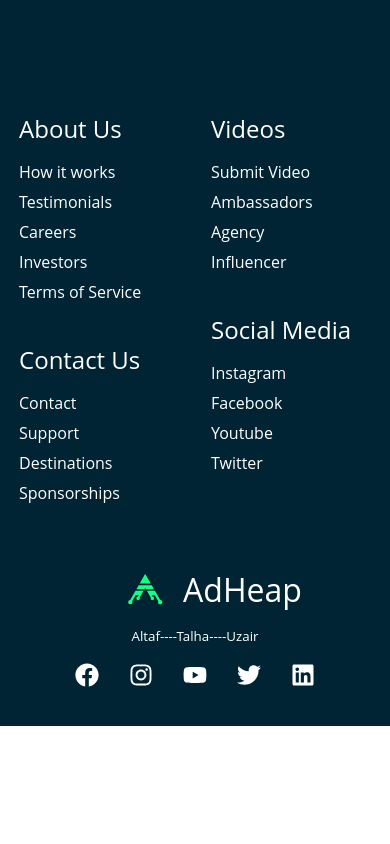
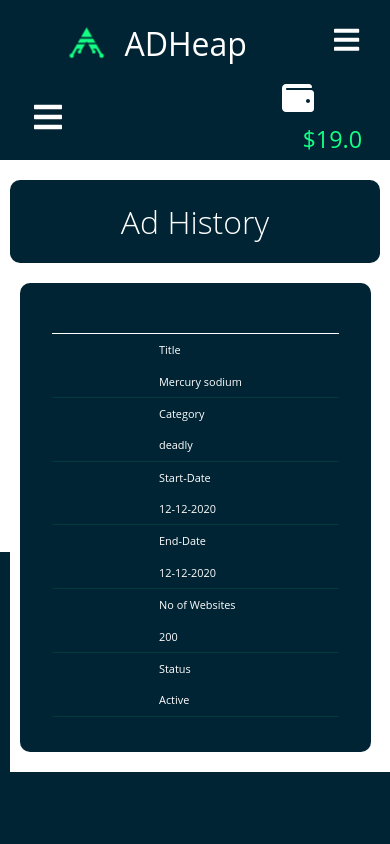
Before and after one commit to altafahmad1/AdHeap, a React (Create React App) app: page /Ad_History in a window 390 px wide. Shown: the top 844 px of the page. Built offline with nearby package versions, Linux system fonts and the light colour scheme.

Commit message:
Ad history

```diff
--- a/src/App.js
+++ b/src/App.js
@@ -17,6 +17,8 @@
 import Seller from "./components/Pages/Seller/Seller";
 import WebsiteAd from "./components/Pages/WebsiteAd/WebsiteAd";
 import NewWebsite from "./components/Pages/New_Website/New_Website";
+import History from "./components/Pages/Ad_History/Ad_History";
+
 function App() {
   return (
     <Router>
@@ -94,6 +96,12 @@
           <NewWebsite />
         </Route>
 
+        <Route path="/Ad_History">
+          <NavbarUser />
+          <Sidebar />
+          <History />
+        </Route>
+
       </Switch>
       <Footer />
     </Router>
--- /dev/null
+++ b/src/components/Pages/Ad_History/Ad_History.css
@@ -0,0 +1,203 @@
+
+ :root {
+    --dark-color: #002433;
+    --light-color: hsl(149, 100%, 54%);
+  }
+
+
+  .History-head, .History-wrapper{
+    display: flex;
+    max-width: 95%;
+    margin-left: auto;
+    margin-right: auto;
+    margin-top: 20px;
+    margin-bottom: 20px;
+    padding: 0 2em;
+    /* flex-direction: column; */
+    border-radius: 10px;
+    overflow: hidden;
+    color: #ffffff;
+    background-color: var(--dark-color);
+  }
+  .History-head h1{
+    font-weight: lighter;
+  }
+  .History-heading{
+    width: 100%;
+    text-align: center;
+    margin: 20px auto 20px auto;
+  }
+
+  table {
+    margin-top: 50px;
+    margin-bottom: 35px;
+    background-color: transparent;
+    border-collapse: collapse;
+    width: 80%;
+    margin-left: auto;
+    margin-right: auto;
+    font-family: Arial, Helvetica, sans-serif;
+    font-size: 25px;
+  }
+
+  tr {
+    text-align: center;
+    border-bottom: 1px solid rgb(20, 255, 133, 0.1);
+
+  }
+
+  .dcf-txt-center {
+    text-align: center !important;
+  }
+
+  .dcf-txt-left {
+    text-align: left !important;
+  }
+
+  .dcf-txt-right {
+    text-align: right !important;
+  }
+
+  .dcf-table caption {
+    color: var(--caption);
+    font-size: 1.13em;
+    font-weight: 700;
+    padding-bottom: 0.56rem;
+  }
+
+  .dcf-table thead {
+    font-size: 0.84em;
+  }
+
+  .dcf-table tbody {
+    border-top: 1px solid;
+    font-size: 0.84em;
+  }
+
+  .dcf-table tfoot {
+    font-size: 0.84em;
+  }
+
+  .dcf-table td,
+  .dcf-table th {
+    padding-right: 1.78em;
+  }
+
+  .dcf-table-bordered td,
+  .dcf-table-bordered th,
+  .dcf-table-striped td,
+  .dcf-table-striped th {
+    padding-left: 1em;
+    padding-right: 1em;
+  }
+
+  .dcf-table-bordered tr:not(:last-child),
+  .dcf-table-striped tr:not(:last-child) {
+    border-bottom: 1px solid rgb(20, 255, 133, 0.1);
+  }
+
+  .dcf-table thead td,
+  .dcf-table thead th {
+    padding-bottom: 0.75em;
+    vertical-align: bottom;
+  }
+
+  .dcf-table tbody td,
+  .dcf-table tbody th,
+  .dcf-table tfoot td,
+  .dcf-table tfoot th {
+    padding-top: 0.75em;
+    vertical-align: top;
+  }
+
+  .dcf-table tbody td,
+  .dcf-table tbody th {
+    padding-bottom: 0.75em;
+  }
+
+  .dcf-table-bordered thead th {
+    padding-top: 1.33em;
+  }
+
+  .dcf-wrapper-table-scroll {
+    overflow-x: auto;
+    -webkit-overflow-scrolling: touch;
+    left: 50%;
+    margin-left: -50vw;
+    margin-right: -50vw;
+    padding-bottom: 1em;
+    position: relative;
+    right: 50%;
+    width: 100vw;
+  }
+
+  @media only screen and (max-width: 42.09em) {
+    .dcf-table-responsive thead {
+      clip: rect(0 0 0 0);
+      -webkit-clip-path: inset(50%);
+      clip-path: inset(50%);
+      height: 1px;
+      overflow: hidden;
+      position: absolute;
+      width: 1px;
+      white-space: nowrap;
+    }
+    .dcf-table-responsive tr {
+      display: block;
+    }
+    .dcf-table-responsive td {
+      -webkit-column-gap: 3.16vw;
+      -moz-column-gap: 3.16vw;
+      column-gap: 3.16vw;
+      display: grid;
+      grid-template-columns: 1fr 2fr;
+      text-align: left !important;
+    }
+    .dcf-table-responsive:not(.dcf-table-bordered) tbody tr {
+      padding-bottom: 0.75em;
+    }
+    .dcf-table-responsive:not(.dcf-table-bordered) tbody td {
+      padding-bottom: 0;
+    }
+    .dcf-table-responsive:not(.dcf-table-bordered):not(.dcf-table-striped)
+      tbody
+      td {
+      padding-right: 0;
+    }
+    .dcf-table-responsive.dcf-table-bordered tbody tr:last-child td:last-child {
+      border-bottom-width: 0;
+    }
+    .dcf-table-responsive tbody td:before {
+      content: attr(data-label);
+      float: left;
+      font-weight: 700;
+      padding-right: 1.78em;
+    }
+  }
+
+  .dcf-overflow-x-auto {
+    overflow-x: auto !important;
+    -webkit-overflow-scrolling: touch;
+  }
+
+  @media screen and (max-width: 1200px) {
+    .History-wrapper {
+      max-width: 35%;
+    }
+  }
+
+  @media screen and (max-width: 1080px) {
+    .History-wrapper {
+      max-width: 70%;
+    }
+  }
+  @media screen and (max-width: 760px) {
+    .History-wrapper {
+      max-width: 90%;
+    }
+    .History-wrapper table{
+font-size: 13px;
+width: 100%;    }
+.History-wrapper tr{
+    text-align: left;   }
+  }
--- /dev/null
+++ b/src/components/Pages/Ad_History/Ad_History.js
@@ -0,0 +1,52 @@
+import React from "react";
+import "../Ad_History/Ad_History.css";
+import { Link } from "react-router-dom";
+import * as FaIcons from "react-icons/fa";
+
+function History() {
+  return (
+    <div className="wrapper">
+      {/* workspace heading */}
+      <div className="History-head">
+        <div className="History-heading">
+          <h1>Ad History</h1>
+        </div>
+      </div>
+      {/* History-wrapper */}
+      <div className="History-wrapper">
+          <table class="dcf-table dcf-table-responsive dcf-table-bordered dcf-w-100%">
+            <thead></thead>
+            <tbody>
+              <tr>
+                <td>Title</td>
+                <td>Mercury sodium</td>
+              </tr>
+              <tr>
+                <td>Category</td>
+                <td>deadly</td>
+              </tr>
+
+              <tr>
+                <td>Start-Date</td>
+                <td>12-12-2020</td>
+              </tr>
+              <tr>
+              <td>End-Date</td>
+                <td>12-12-2020</td>
+              </tr>
+              <tr>
+              <td>No of Websites</td>
+                <td>200</td>
+              </tr>
+              <tr>
+              <td>Status</td>
+                <td>Active</td>
+              </tr>
+            </tbody>
+          </table>
+        </div>
+    </div>
+  );
+}
+
+export default History;
```
Also changed, not shown: 1 other file (tests, documents, lock files or other folders).
